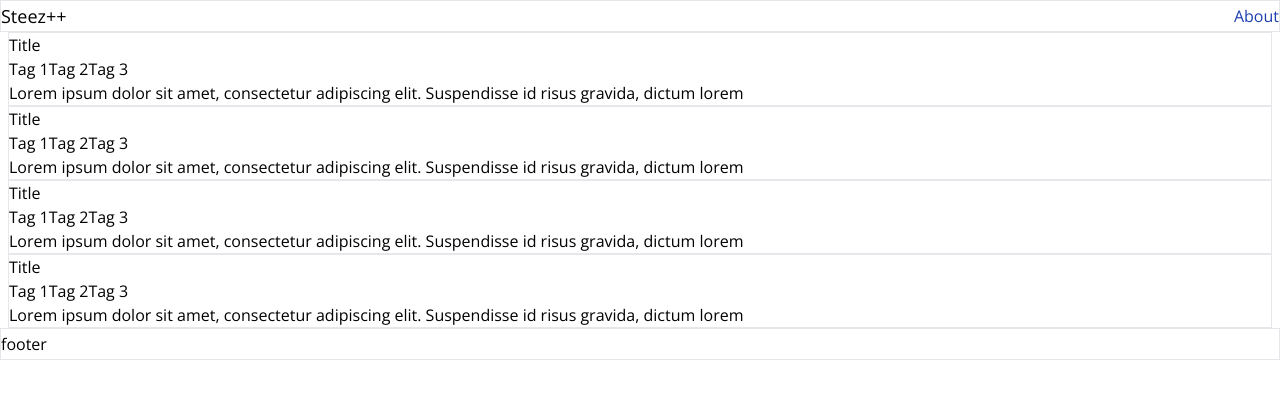
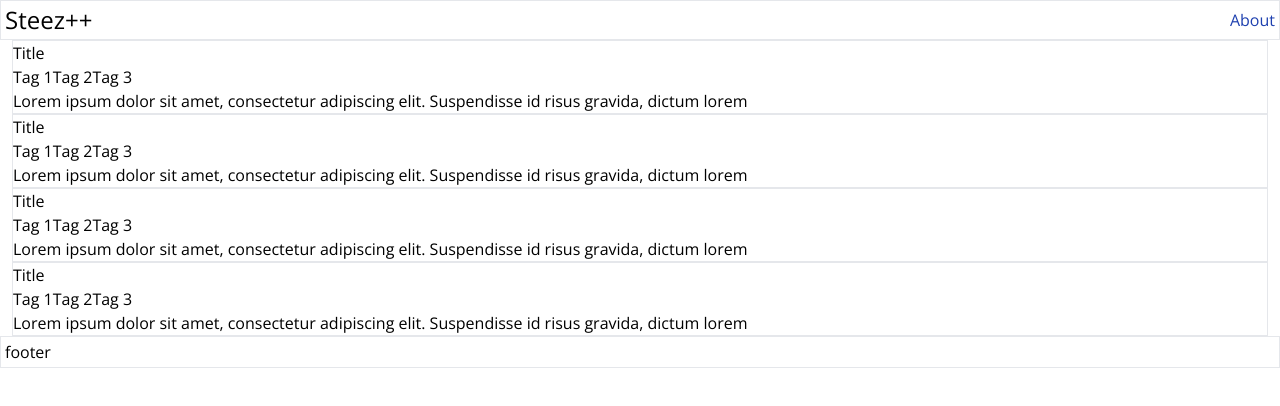
Before and after one commit to steezplusplus/Accessible-Web-Components, a Next.js app: page / in a window 1280 px wide. Shown: the top 406 px of the page. Built offline with nearby package versions, Linux system fonts and the light colour scheme.

Commit message:
style: whole pagae padding styles

```diff
--- a/components/footer/Footer.tsx
+++ b/components/footer/Footer.tsx
@@ -1,7 +1,7 @@
 
 export function Footer() {
   return (
-    <ul className="flex items-center border border-solid h-full">
+    <ul className="flex items-center border border-solid h-full px-1">
       <li>
         <p>footer</p>
       </li>
--- a/components/navbar/Navbar.tsx
+++ b/components/navbar/Navbar.tsx
@@ -2,9 +2,11 @@ import Link from 'next/link';
 
 export function Navbar() {
   return (
-    <ul className="flex items-center border border-solid h-full">
+    <ul className="flex items-center border border-solid h-full px-1">
       <li>
-        <Link className="text-lg" href="/">Steez++</Link>
+        <Link href="/">
+          <h1 className="text-2xl">Steez++</h1>
+        </Link>
       </li>
       <div className="ml-auto">
         <li>
--- a/styles/layout.module.css
+++ b/styles/layout.module.css
@@ -1,7 +1,7 @@
 .layout {
   display: grid;
   grid-template:
-    "navbar" 2rem
+    "navbar" 2.5rem
     "main" 1fr
     "footer" 2rem;
 }
@@ -12,7 +12,7 @@
 
 .main {
   grid-area: main;
-  @apply px-2;
+  @apply px-3;
 }
 
 .footer {
```
